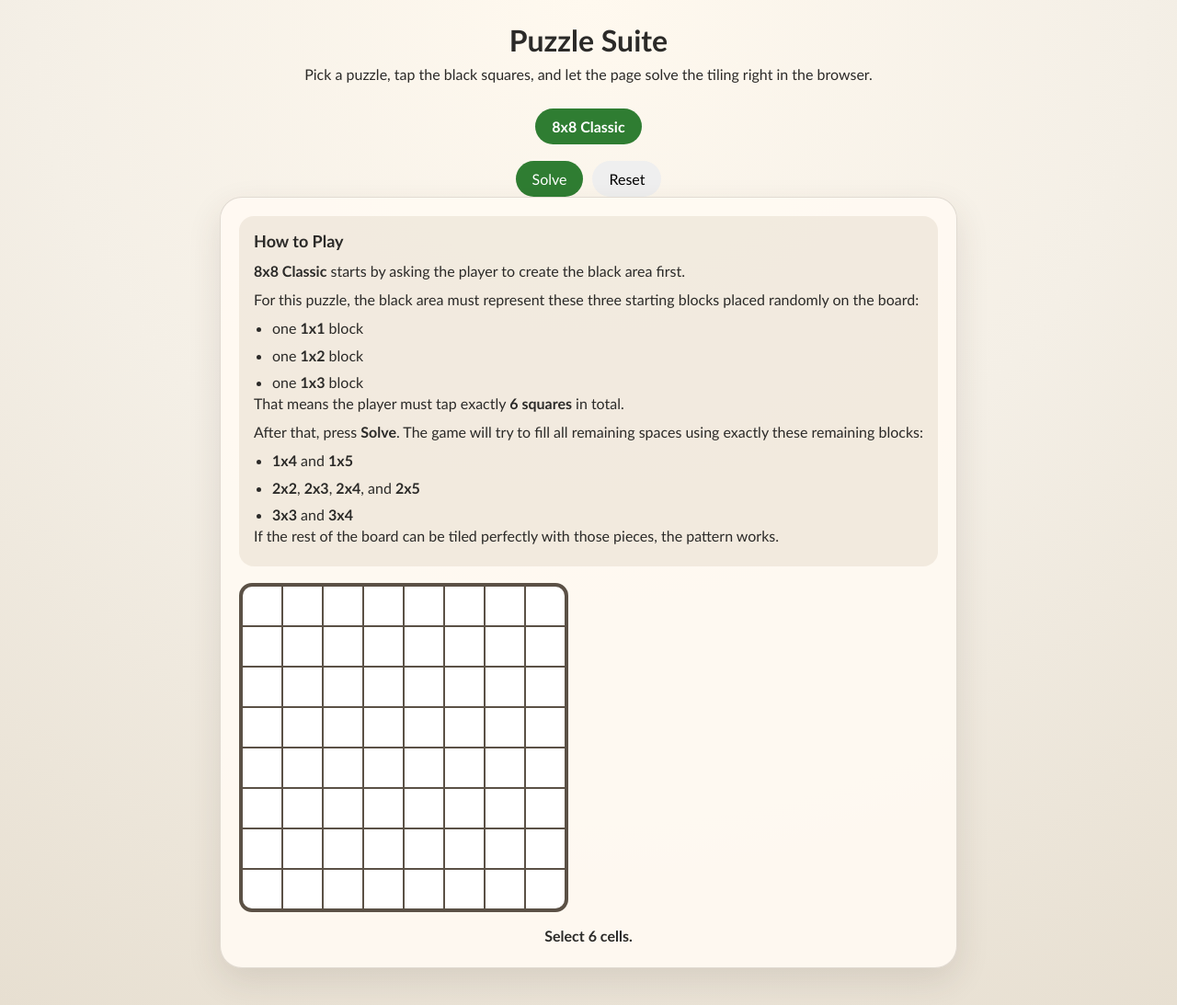
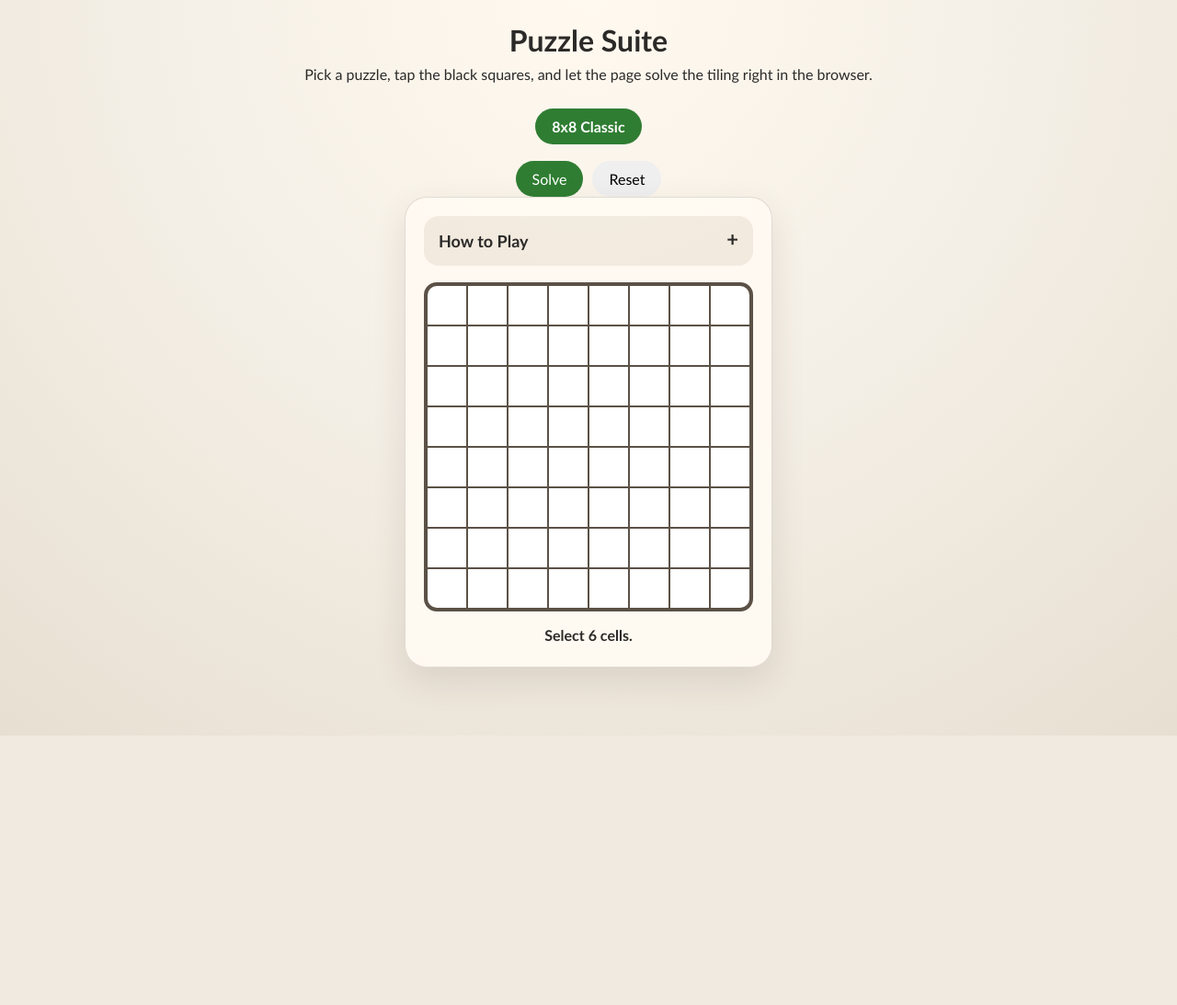
Before and after one commit to xinyuyua/puzzle-suite-for-kids, a Flask app: page / in a window 1280 px wide. Shown: the whole page at 92% size. After the commit the page ends 800 px from the top, so only its background shows below. Run offline with Flask 3, Linux system fonts and the light colour scheme.

Commit message:
Collapse instructions and update block colors

```diff
--- a/templates/index.html
+++ b/templates/index.html
@@ -101,15 +101,37 @@
 
         .instructions {
             margin-bottom: 18px;
-            padding: 14px 16px;
             border-radius: 16px;
             background: rgba(223, 212, 195, 0.42);
             line-height: 1.45;
+            overflow: hidden;
         }
 
-        .instructions h2 {
-            margin: 0 0 8px;
+        .instructions summary {
+            list-style: none;
+            cursor: pointer;
+            padding: 14px 16px;
             font-size: 18px;
+            font-weight: bold;
+        }
+
+        .instructions summary::-webkit-details-marker {
+            display: none;
+        }
+
+        .instructions summary::after {
+            content: "+";
+            float: right;
+            font-size: 22px;
+            line-height: 1;
+        }
+
+        .instructions[open] summary::after {
+            content: "-";
+        }
+
+        .instructions-content {
+            padding: 0 16px 14px;
         }
 
         .instructions p {
@@ -163,20 +185,21 @@
 
         .color-4,
         .color-5 {
-            background: #fff6c8 !important;
-            color: #534400;
+            background: #fff !important;
+            color: #555;
+            border: 1px solid #c9c0b4;
         }
 
         .color-6,
         .color-7 {
-            background: #7cc7ff !important;
-            color: #08324d;
+            background: #ffe168 !important;
+            color: #5c4700;
         }
 
         .color-8,
         .color-9 {
-            background: #cab8ff !important;
-            color: #2b175c;
+            background: #7cc7ff !important;
+            color: #08324d;
         }
 
         .status {
@@ -213,10 +236,10 @@
     </div>
 
     <div class="card">
-        <section class="instructions" aria-label="Game instructions">
-            <h2>How to Play</h2>
-            <div id="instructions-content"></div>
-        </section>
+        <details class="instructions">
+            <summary>How to Play</summary>
+            <div class="instructions-content" id="instructions-content"></div>
+        </details>
         <div id="grid-container"></div>
         <p class="status" id="status"></p>
     </div>
```
Also changed, not shown: index.html (+36 -13 lines).
